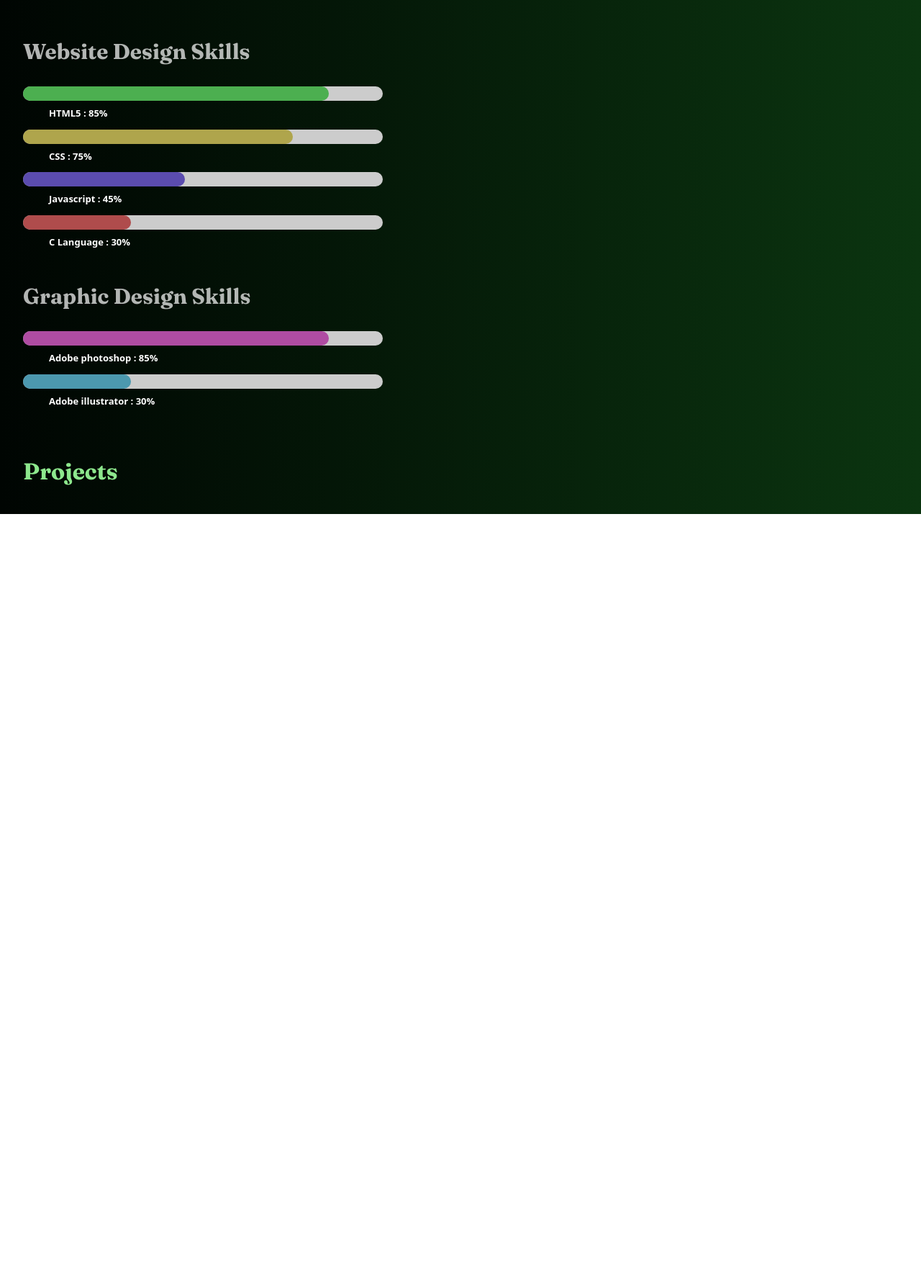
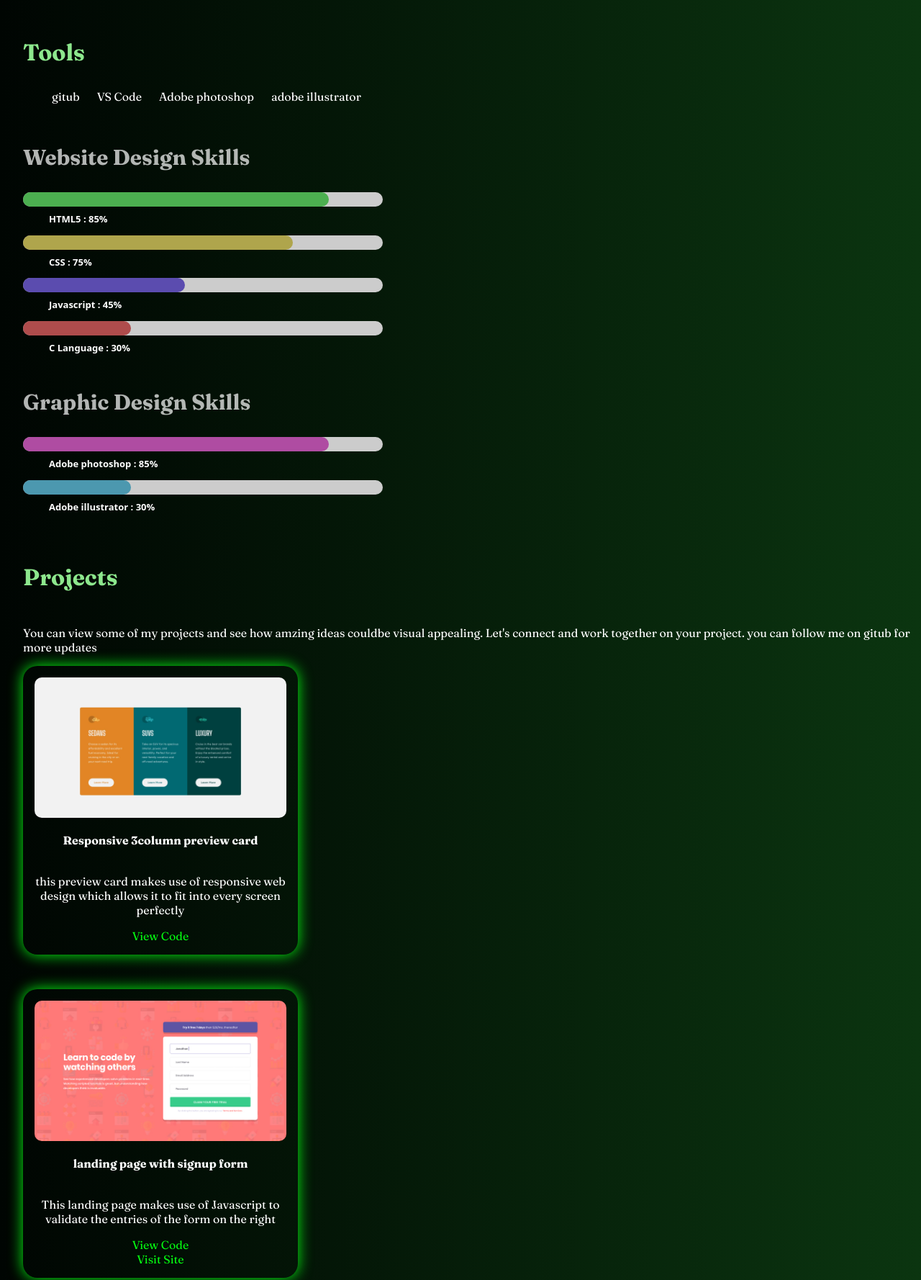
Before and after one commit to hustian-maria/PORTFOLIO, a plain HTML site: page skills.html in a window 1280 px wide. Shown: the part 153-1931 px from the top of the page at 72% size. Before the commit the page ends 867 px from the top, so only its background shows below. Drawn offline with Linux system fonts and the light colour scheme.

Commit message:
modified existing files and created new files

```diff
--- a/skills.html
+++ b/skills.html
@@ -9,6 +9,7 @@
         body {
             display: flex;
             flex-direction: column;
+            color: white;
 
 
         }
@@ -16,6 +17,10 @@
             display: flex;
             width: 100%;
             justify-content: space-around;
+        }
+        ul{
+            display: flex;
+            gap: 1.5rem;
         }
     </style>
 </head>
@@ -30,6 +35,12 @@
         </nav>
     </header>
     <section class="section1">
+        <h3>tools</h3>
+        <ul><li>gitub</li>
+        <li>VS Code </li>
+        <li>Adobe photoshop</li>
+        <li>adobe illustrator</li>
+    </ul>
          <h3 style="opacity: 0.7; color:white; font-size: 30px">Website design skills</h3>
    <div class="skill1">
      <div class="progress-bar">
@@ -69,9 +80,43 @@
     <h5>Adobe illustrator : 30%</h5>
    </div>
     </section>
+    <h3>Projects</h3>
     <section class="section2">
-        <h3>Projects</h3>
+
+        <p>You can view some of my projects and see how amzing ideas couldbe  visual appealing. Let's connect and work together on your project. you can follow me on gitub for more updates</p>
+        <div class="project-description">
+            <img src="3column.jpg" alt="">
+            <h4> Responsive 3column preview card</h4>
+            <p>this preview card makes use of responsive web design which allows it to fit into every screen perfectly</p>
+            <a href="#">View code</a>
+        </div>
+        <div class="project-description">
+            <img src="landing&validation.jpg" alt="">
+            <h4> landing page with signup form</h4>
+            <p>This landing page makes use of Javascript to validate the entries of the form on the right</p>
+            <a href="#">View code</a>
+             <a href="#">visit site</a>
+        </div>
+         <div class="project-description">
+            <img src="image1.jpg" alt="">
+            <h4> A back to school flyer</h4>
+            <p>a flyer crafted in adobe photoshop with consideration to color combination, alignment and appealing features</p>
+
+        </div>
+               <div class="project-description">
+            <img src="image2.jpg" alt="">
+            <h4> A standing banner for a company</h4>
+            <p>A banner crafted in adobe photoshop with consideration to color combination, alignment and proffessionalism</p>
+
+        </div>
+             <div class="project-description">
+            <img src="image3.jpg" alt="">
+            <h4> A flyer for a fashion business</h4>
+
+
+        </div>
     </section>
+
 
 
 </body>
--- a/style.css
+++ b/style.css
@@ -307,6 +307,23 @@ h5 {
 
 }
 
+.project-description {
+    display:flex;
+    flex-direction: column;
+    padding: 1rem;
+    width:350px;
+    align-items: center;
+    text-align: center;
+    justify-content: center;
+    box-shadow: 0 0 20px rgb(5, 250, 17) ;
+    margin-bottom: 3rem;
+    border-radius: 20px;
+}
+.project-description img {
+    border-radius: 10px;
+    height: 40%;
+    width: 100%;
+}
 
 @media screen and (max-width:700px){
     .sect::before {
```
Also changed, not shown: image1.jpg (added), image2.jpg (added), image3.jpg (added), landing&validation.jpg (added).
